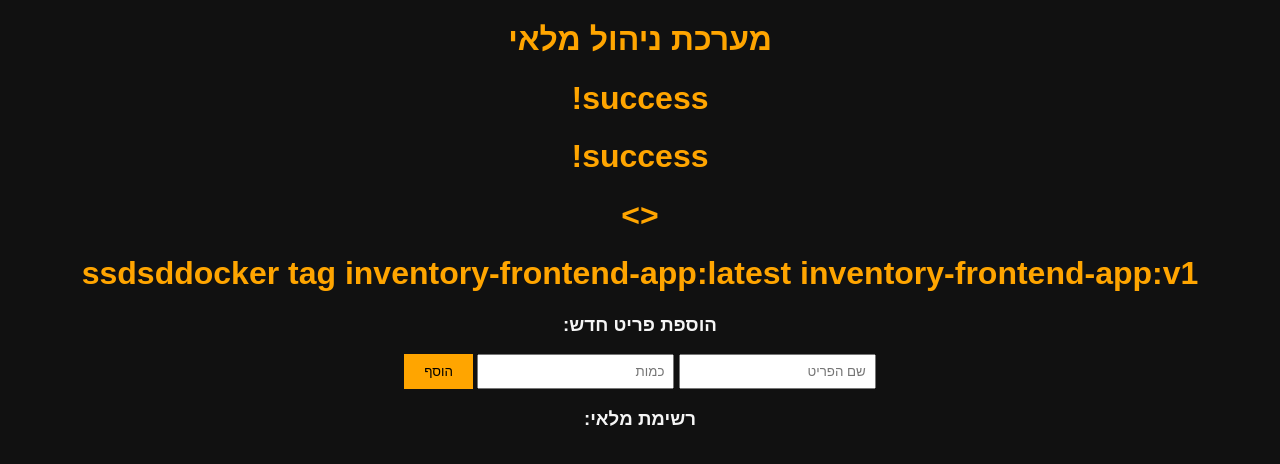
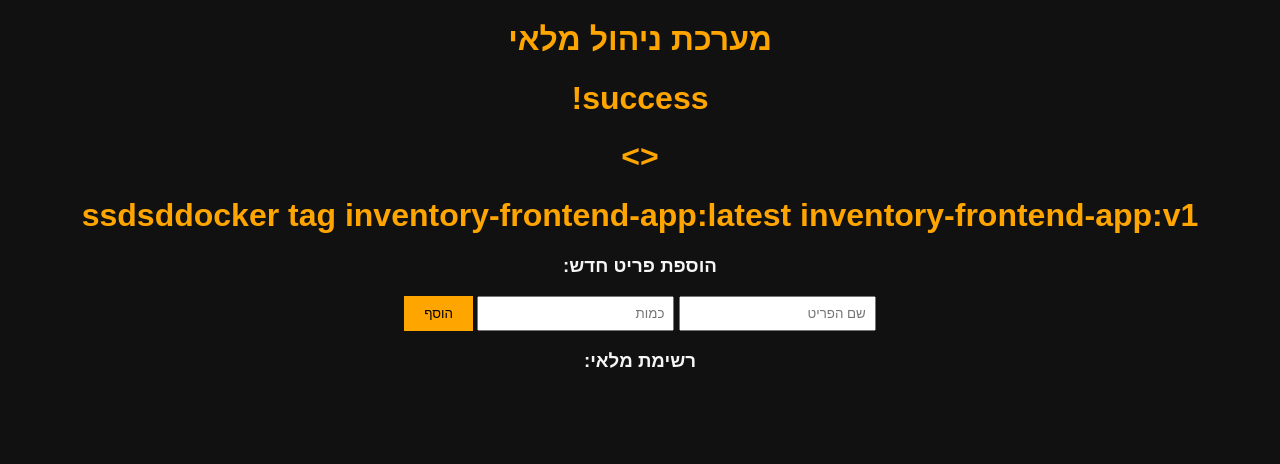
Before and after one commit to MatarCalif72/testing_grounds, a website: page frontend/public/index.html in a window 1280 px wide. Drawn offline with Linux system fonts and the light colour scheme; no server answers.

Commit message:
4th  commit

```diff
--- a/frontend/public/index.html
+++ b/frontend/public/index.html
@@ -10,7 +10,6 @@
 
     <h1>מערכת ניהול מלאי</h1>
     <h1> success!<h1>
-            <h1> success!<h1>
 
 
 <>    <h1>ssdsddocker tag inventory-frontend-app:latest inventory-frontend-app:v1</h1>
```
